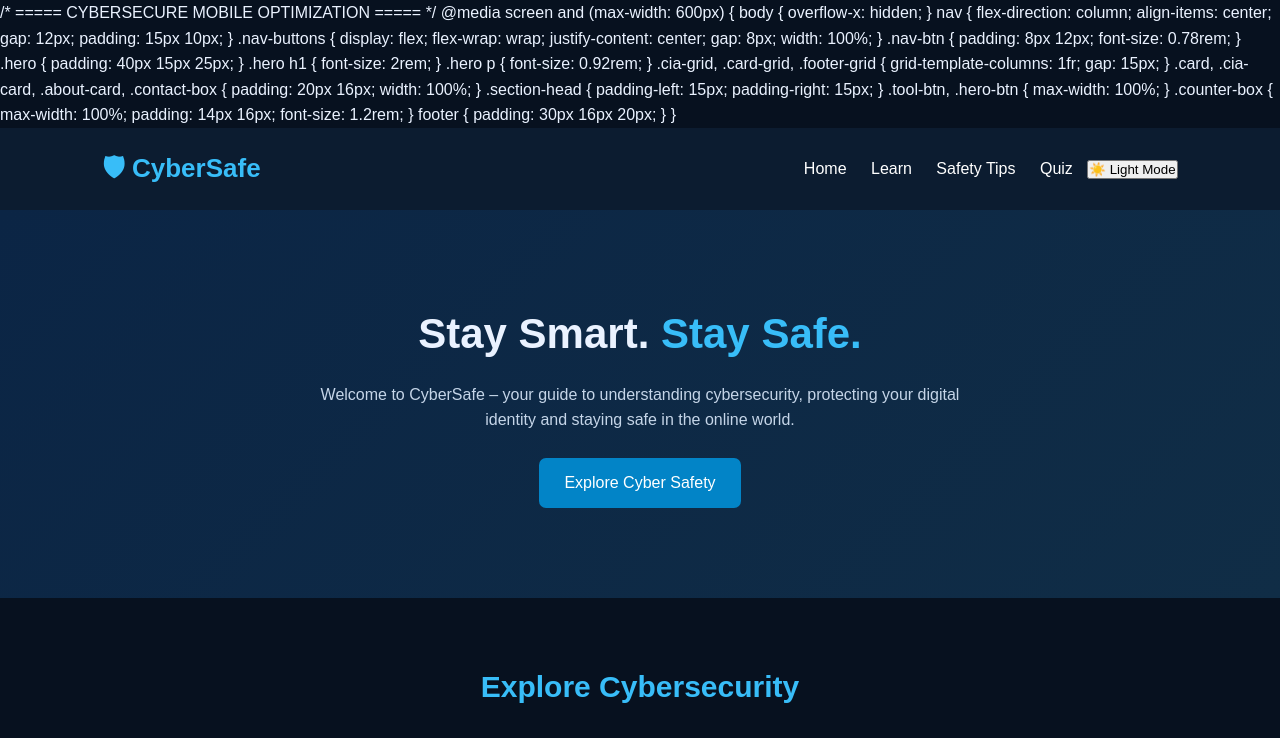
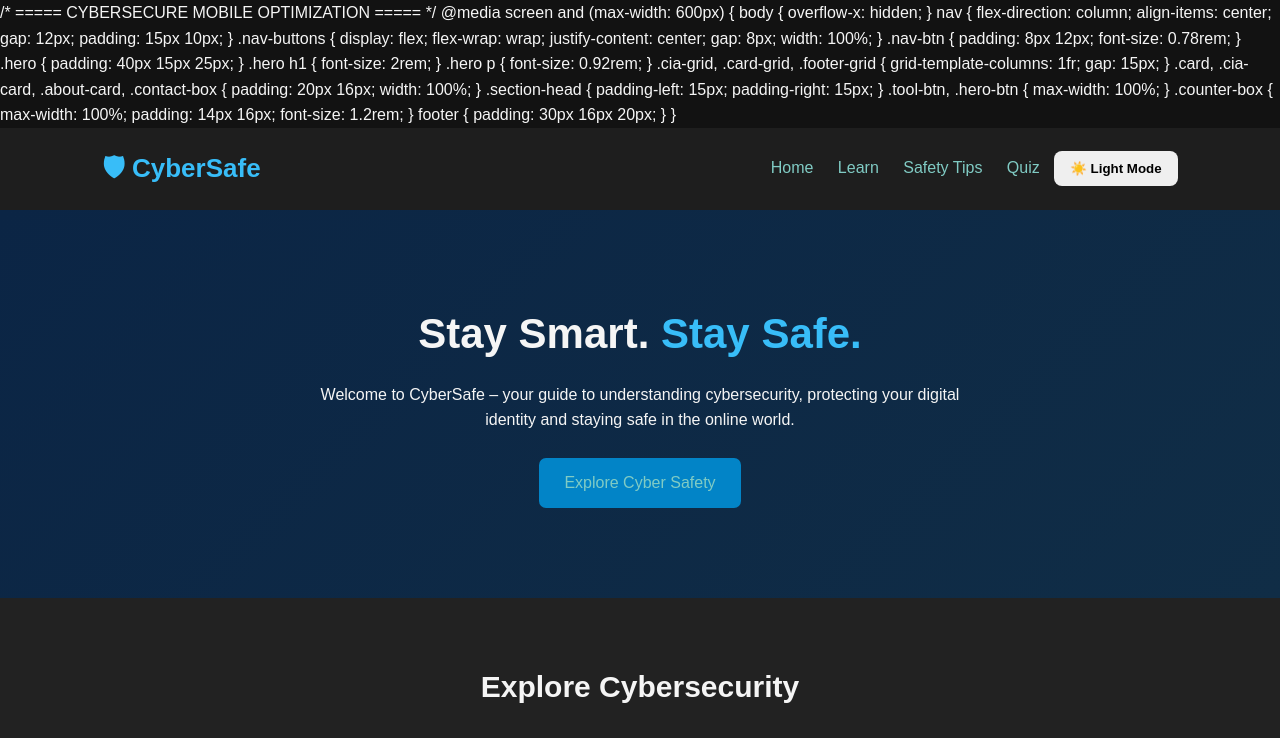
Before and after one commit to tanishkanale/cybersafe-website, a plain HTML site: page index.html in a window 1280 px wide. Both pictures are taken after a click on the button "🌙 Dark Mode". Shown: the top 738 px of the page. Drawn offline with Linux system fonts and the light colour scheme.

Commit message:
Add dark mode styling
Added dark mode styling for body, header, nav, footer, sections, cards, headings, paragraphs, and links.

```diff
--- a/index.html
+++ b/index.html
@@ -130,6 +130,47 @@ footer {
     color: #5bc0be;
     font-weight: 600;
 }
+
+/* Dark Mode Styling */
+
+body.dark-mode {
+    background-color: #121212;
+    color: #f5f5f5;
+    transition: 0.3s ease;
+}
+
+body.dark-mode header,
+body.dark-mode nav,
+body.dark-mode footer {
+    background-color: #1e1e1e;
+    color: white;
+}
+
+body.dark-mode section,
+body.dark-mode .card {
+    background-color: #222222;
+    color: white;
+}
+
+body.dark-mode h1,
+body.dark-mode h2,
+body.dark-mode h3,
+body.dark-mode p {
+    color: #f5f5f5;
+}
+
+body.dark-mode a {
+    color: #80cbc4;
+}
+
+.theme-toggle {
+    cursor: pointer;
+    padding: 10px 16px;
+    border-radius: 8px;
+    border: none;
+    font-weight: bold;
+}
+
 </style>
 /* ===== CYBERSECURE MOBILE OPTIMIZATION ===== */
 
```
